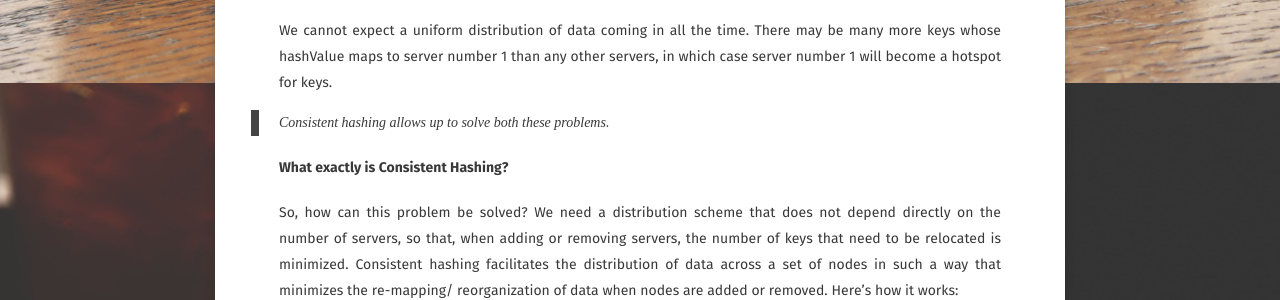
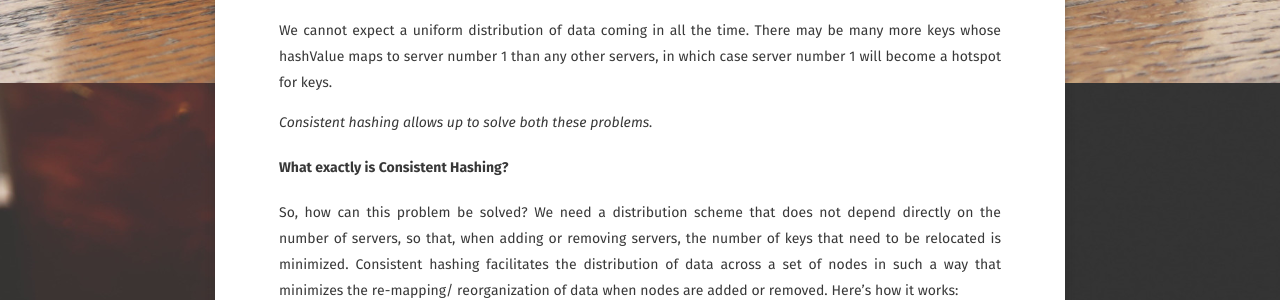
Before and after one commit to rohts-patil/me, a Jekyll site: the page built from _posts/2018-02-14-consistent-hashing-simplified.md, in a window 1280 px wide. Shown: the part 2617-2917 px from the top of the page. Built offline with Jekyll 4.4.1, drawn with Linux system fonts in a browser that asks for light colours; some web fonts are replaced; comment, search, counter and statistics services are not loaded.

```diff
--- a/_posts/2018-02-14-consistent-hashing-simplified.md
+++ b/_posts/2018-02-14-consistent-hashing-simplified.md
@@ -62,7 +62,7 @@ The effect is more severe when a server goes down as shown below. In this case,
 #### Data Distribution — Avoiding “Data Hot Spots” in Cluster:-
 We cannot expect a uniform distribution of data coming in all the time. There may be many more keys whose hashValue maps to server number 1 than any other servers, in which case server number 1 will become a hotspot for keys.
 
-> Consistent hashing allows up to solve both these problems.
+*Consistent hashing allows up to solve both these problems.*
 
 #### What exactly is Consistent Hashing?
 So, how can this problem be solved? We need a distribution scheme that does not depend directly on the number of servers, so that, when adding or removing servers, the number of keys that need to be relocated is minimized. Consistent hashing facilitates the distribution of data across a set of nodes in such a way that minimizes the re-mapping/ reorganization of data when nodes are added or removed. Here’s how it works:
```
